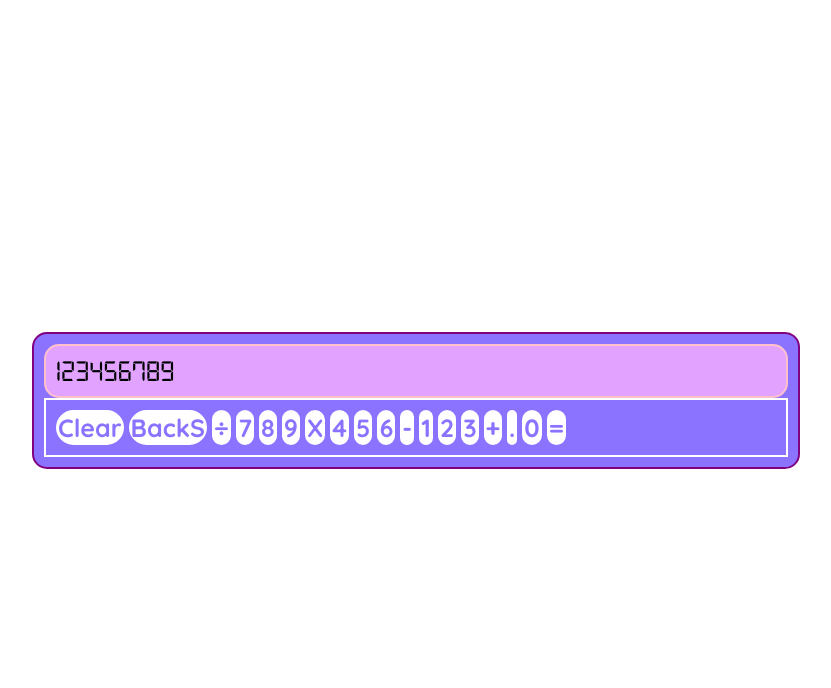
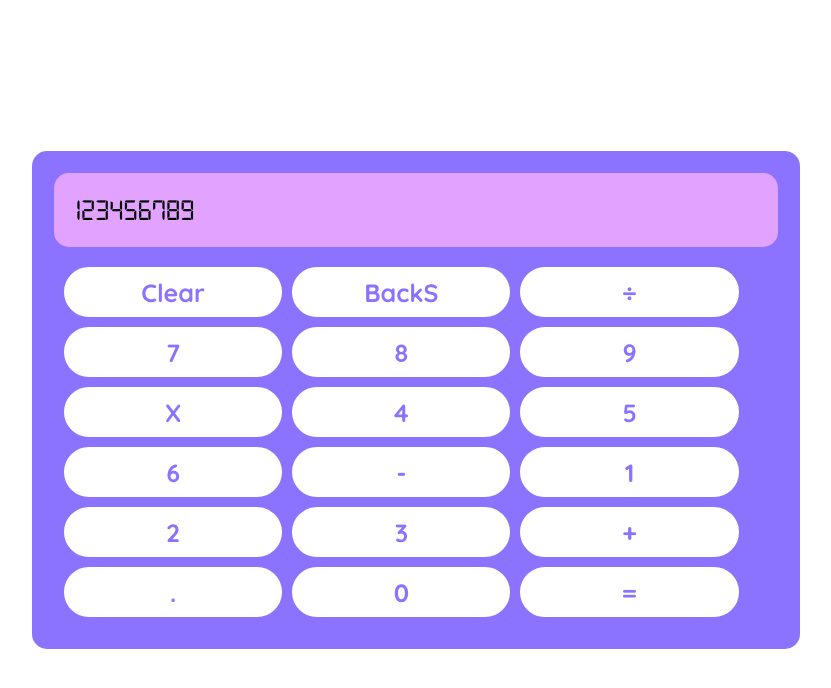
Before and after one commit to ks9927/calculator-project, a plain HTML site: page index.html in a window 1280 px wide. Shown: the whole page, without its empty margins (224-1055 px from the left). Drawn offline with Linux system fonts and the light colour scheme.

Commit message:
Add more styling to buttons

```diff
--- a/style.css
+++ b/style.css
@@ -17,31 +17,33 @@ body {
 }
 
 .calc-container {
-    border: solid 2px purple;
+    border: solid 2px #8b73ff;
     background-color: #8b73ff;
     width: 60%;
-    padding: 10px;
+    padding: 20px;
     border-radius: 15px;
 }
 
 .display-container {
-    border: solid 2px pink;
+    border: solid 2px #e1a3ff;
     background-color: #e1a3ff;
-    padding: 10px;
+    padding: 20px;
     border-radius: 15px;
     font-family: "Digital 7", sans-serif;
     font-size: 30px;
 }
 
 .buttons-container {
-    border: solid 2px white;
     padding: 10px;
     display: flex;
     flex-wrap: wrap;
-    gap: 5px;
+    gap: 10px;
+    margin-top: 10px;
 }
 
 button {
+    width: 31%;
+    height: 50px;
     border-radius: 25px;
     background-color: white;
     border: solid 2px white;
```
